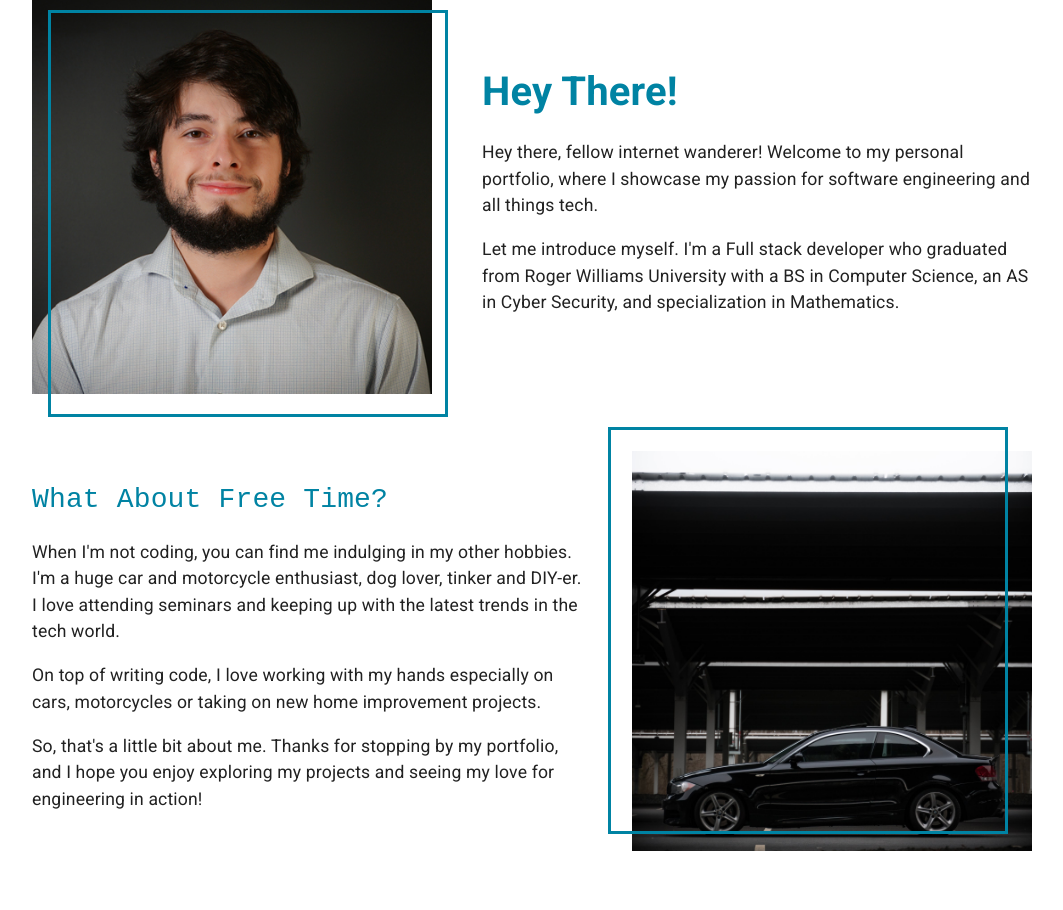
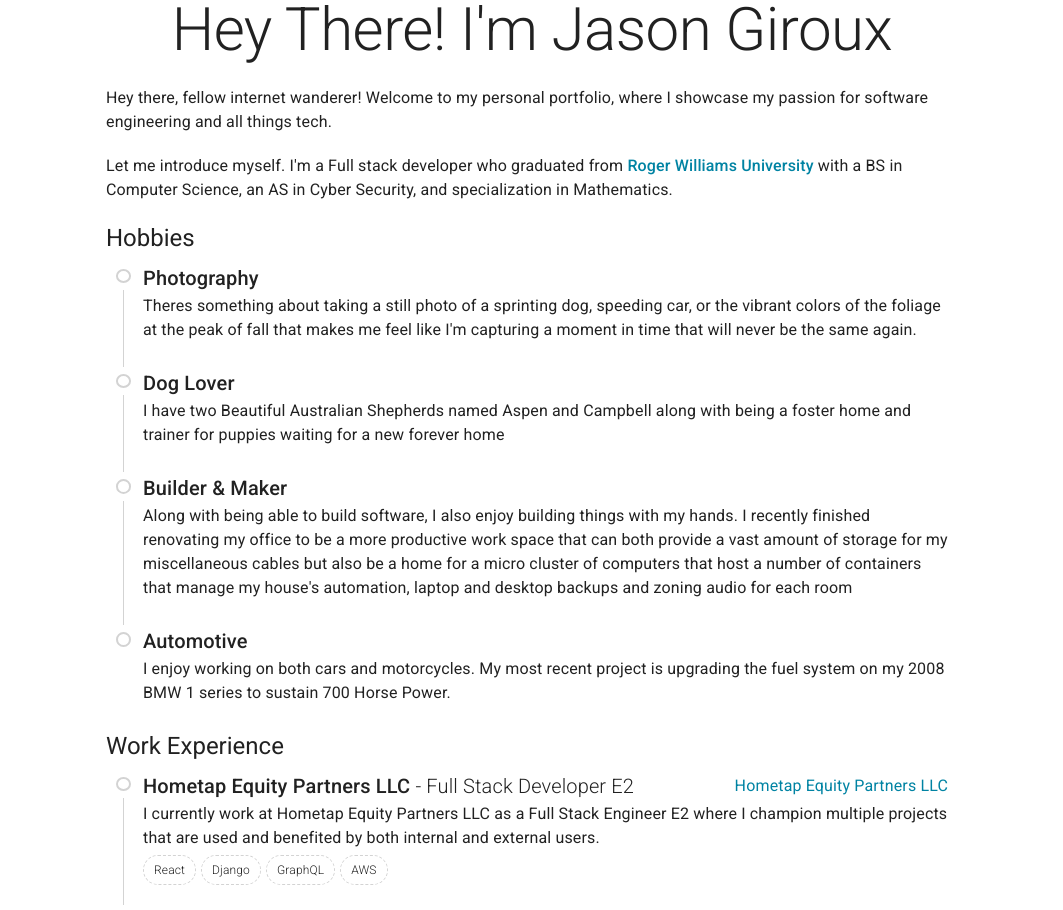
Before and after one commit to jaysongiroux/Personal-Website, a Next.js app: page /about in a window 1280 px wide. Shown: the part 120-1030 px from the top of the page, without its empty margins (108-1171 px from the left). Built offline with nearby package versions, Linux system fonts and the light colour scheme.

Commit message:
about page face lift
Signed-off-by: Jason Giroux <jgiroux@hometap.com>

```diff
--- /dev/null
+++ b/src/components/AboutTile/AboutTile.module.scss
@@ -0,0 +1,80 @@
+@import "../../styles/variables.scss";
+
+.AboutTileContainer {
+	display: flex;
+	flex-direction: row;
+	gap: 12px;
+	padding-left: 10px;
+	padding-right: 10px;
+	width: 100%;
+}
+
+.AboutTileGraphicsContainer {
+	display: flex;
+	flex-direction: column;
+	align-items: center;
+}
+
+.AboutTileCircle {
+	margin-top: 7px;
+	width: 15px;
+	border-radius: 50%;
+	border: 2px solid lightgray;
+}
+
+.AboutTileLine {
+	height: 100%;
+	width: 0.75px;
+	margin-top: 7px;
+	background-color: lightgray;
+}
+
+.AboutTileTitleContainer {
+	display: flex;
+	flex-direction: row;
+	justify-content: space-between;
+	width: 100%;
+	align-items: center;
+	flex-wrap: wrap;
+}
+
+.AboutTileTextContent {
+	padding-bottom: 20px;
+	width: 100%;
+}
+
+.AboutTileTitle {
+	font-weight: 400;
+}
+
+.AboutTileSubtitle {
+	font-weight: 200;
+}
+
+.AboutTileLink {
+	font-weight: 400;
+	color: $blue-accent;
+}
+
+.AboutTileChip {
+	padding-left: 10px;
+	padding-right: 10px;
+	padding-top: 5px;
+	padding-bottom: 5px;
+	border-radius: 20px;
+	border: 1px dashed lightgray;
+	font-size: 0.75em;
+	font-weight: 200;
+}
+
+.AboutTileChipsContainer {
+	display: flex;
+	flex-direction: row;
+	flex-wrap: wrap;
+	gap: 5px;
+	margin-top: 5px;
+}
+
+.AboutTileDescription {
+	white-space: pre-line;
+}
--- /dev/null
+++ b/src/components/AboutTile/AboutTile.tsx
@@ -0,0 +1,47 @@
+import React from "react";
+import { Typography } from "@mui/material";
+import cx from "classnames";
+import Link from "next/link";
+import { AboutTileProps } from "./types";
+import styles from "./AboutTile.module.scss";
+
+const AboutTile = (props: AboutTileProps) => {
+	return (
+		<div className={styles.AboutTileContainer}>
+			<div className={styles.AboutTileGraphicsContainer}>
+				<div
+					className={styles.AboutTileCircle}
+					style={{ height: props.last ? "15px" : "17px" }}
+				/>
+				{!props.last && <div className={cx(styles.AboutTileLine)} />}
+			</div>
+			<div className={styles.AboutTileTextContent}>
+				<span className={styles.AboutTileTitleContainer}>
+					<Typography variant="h6" className={styles.AboutTileTitle}>
+						{props.title}{" "}
+						<span className={styles.AboutTileSubtitle}>
+							{props.subtitle && `- ${props.subtitle}`}
+						</span>
+					</Typography>
+					{props.linkDestination && (
+						<Link href={props.linkDestination} className={styles.AboutTileLink}>
+							{props.linkName}
+						</Link>
+					)}
+				</span>
+				<Typography variant="body1" className={styles.AboutTileDescription}>
+					{props?.description}
+				</Typography>
+				<div className={styles.AboutTileChipsContainer}>
+					{props?.chips?.map((chip, chipIndex) => (
+						<span key={chipIndex} className={styles.AboutTileChip}>
+							{chip}
+						</span>
+					))}
+				</div>
+			</div>
+		</div>
+	);
+};
+
+export default AboutTile;
--- /dev/null
+++ b/src/components/AboutTile/AboutTileController.tsx
@@ -0,0 +1,28 @@
+import { Typography } from "@mui/material";
+import React from "react";
+import AboutTile from "./AboutTile";
+import { AboutTileControllerProps } from "./types";
+
+const AboutTileController = (props: AboutTileControllerProps) => {
+	return (
+		<>
+			{props.sections.map((section, sectionIndex) => (
+				<div key={sectionIndex}>
+					<Typography variant="h5" sx={{ marginBottom: 1 }}>
+						{section.title}
+					</Typography>
+					{section.blocks.map((block, blockIndex) => {
+						const isLast = blockIndex === section.blocks.length - 1;
+						return (
+							<div key={blockIndex}>
+								<AboutTile {...block} last={isLast} />
+							</div>
+						);
+					})}
+				</div>
+			))}
+		</>
+	);
+};
+
+export default AboutTileController;
--- /dev/null
+++ b/src/components/AboutTile/types.tsx
@@ -0,0 +1,21 @@
+export interface AboutTileProps {
+	title: string;
+	subtitle?: string;
+	description?: string;
+	linkName?: string;
+	linkDestination?: string;
+	chips?: string[];
+	last?: boolean;
+}
+
+export interface AboutTileControllerProps {
+	sections: {
+		title: string;
+		blocks: AboutTileProps[];
+	}[];
+}
+
+export interface ExampleSectionProps {
+	title: string;
+	blocks: AboutTileProps[];
+}
--- a/src/pages/about/about.module.scss
+++ b/src/pages/about/about.module.scss
@@ -1,96 +1,109 @@
 @import "../../styles/variables.scss";
 
-.AboutContainer {
+.AboutContainerRow {
+	display: flex;
+	flex-direction: row;
+	gap: 36px;
+}
+
+.AboutPhoto {
+	object-fit: cover;
+}
+
+.AboutInformationContainer {
+	text-align: center;
 	display: flex;
 	flex-direction: column;
-	align-items: center;
-	gap: 50px;
+	gap: 20px;
+
 	margin-top: 50px;
-	margin-bottom: 100px;
 }
 
-.AboutPictureContainer {
-	position: relative;
+.AboutInformationTypographyBody {
+	text-align: left;
 }
 
-.AboutPictureHero {
-	display: flex;
-	flex-direction: row;
-	align-items: center;
-	gap: 50px;
-	max-width: 1000px;
+// .AboutContainer {
+// 	display: flex;
+// 	flex-direction: column;
+// 	align-items: center;
+// 	gap: 50px;
+// 	margin-top: 50px;
+// 	margin-bottom: 100px;
+// }
 
-	p {
-		font-size: 1.1em;
-		line-height: 1.5em;
-	}
-}
+// .AboutPictureContainer {
+// 	position: relative;
+// }
 
-.AboutImage {
-	display: inline-block;
-	position: relative;
-	img {
-		object-fit: cover;
-	}
-}
+// .AboutPictureHero {
+// 	display: flex;
+// 	flex-direction: row;
+// 	align-items: center;
+// 	gap: 50px;
+// 	max-width: 1000px;
 
-.AboutImage::before {
-	position: absolute;
-	top: 4%;
-	left: 4%;
-	width: 100%;
-	height: 100%;
-	border: 3px solid $blue-accent;
-	content: "";
-}
+// 	p {
+// 		font-size: 1.1em;
+// 		line-height: 1.5em;
+// 	}
+// }
 
-.AboutDogImage {
-	display: inline-block;
-	position: relative;
-	img {
-		object-fit: cover;
-	}
-}
+// .AboutImage {
+// 	display: inline-block;
+// 	position: relative;
+// 	img {
+// 		object-fit: cover;
+// 	}
+// }
 
-.AboutDogImage::before {
-	position: absolute;
-	top: -6%;
-	left: -6%;
-	width: 100%;
-	height: 100%;
-	border: 3px solid $blue-accent;
-	content: "";
-}
+// .AboutDogImage {
+// 	display: inline-block;
+// 	position: relative;
+// 	img {
+// 		object-fit: cover;
+// 	}
+// }
 
-.colorImageBackground {
-	background-color: $blue-accent;
-	height: 300px;
-	width: 100%;
-	border-top-right-radius: 25%;
-	border-top-left-radius: 25%;
-	// border-radius: 50%;
-	position: absolute;
-	top: 0;
-	// left: 30px;
-	z-index: -1;
-}
+// .AboutDogImage::before {
+// 	position: absolute;
+// 	top: -6%;
+// 	left: -6%;
+// 	width: 100%;
+// 	height: 100%;
+// 	border: 3px solid $blue-accent;
+// 	content: "";
+// }
 
-.AboutContentContainer {
-	display: flex;
-	flex-direction: column;
-}
+// .colorImageBackground {
+// 	background-color: $blue-accent;
+// 	height: 300px;
+// 	width: 100%;
+// 	border-top-right-radius: 25%;
+// 	border-top-left-radius: 25%;
+// 	// border-radius: 50%;
+// 	position: absolute;
+// 	top: 0;
+// 	// left: 30px;
+// 	z-index: -1;
+// }
 
-.AboutHey {
-	font-size: 2.5em;
-	font-weight: 800;
-	margin: 0;
-	color: $blue-accent;
-}
+// .AboutContentContainer {
+// 	display: flex;
+// 	flex-direction: column;
+// }
 
-.AboutSecond {
-	color: $blue-accent;
-	font-family: monospace;
-	font-size: 1.75em;
-	font-weight: 200;
-	margin: 0;
-}
+// .AboutHey {
+// 	font-size: 2.5em;
+// 	font-weight: 800;
+// 	margin: 0;
+// 	color: $blue-accent;
+// }
+
+// .AboutSecond {
+// 	color: $blue-accent;
+// 	font-family: monospace;
+// 	font-size: 1.75em;
+// 	font-weight: 200;
+// 	margin: 0;
+// }
--- a/src/pages/about/index.tsx
+++ b/src/pages/about/index.tsx
@@ -1,57 +1,118 @@
+import { Container, Typography } from "@mui/material";
+import Link from "next/link";
 import styles from "./about.module.scss";
-import headshot from "../../assets/headshot.jpeg";
-import dogs from "../../assets/car.jpeg";
-import Image from "next/image";
+import AboutTileController from "@/components/AboutTile/AboutTileController";
+import { ExampleSectionProps } from "@/components/AboutTile/types";
 
-const About = () => {
-	return (
-		<div className={styles.AboutContainer}>
-			<div className={styles.AboutPictureHero}>
-				<div className={styles.AboutPictureHero}>
-					<div className={styles.AboutImage}>
-						<Image src={headshot} height={400} width={400} alt="Jason Giroux" />
-					</div>
-					<div>
-						<h2 className={styles.AboutHey}>Hey There!</h2>
-						<p>
-							Hey there, fellow internet wanderer! Welcome to my personal
-							portfolio, where I showcase my passion for software engineering
-							and all things tech.
-						</p>
-						<p>
-							Let me introduce myself. I&apos;m a Full stack developer who
-							graduated from Roger Williams University with a BS in Computer
-							Science, an AS in Cyber Security, and specialization in
-							Mathematics.
-						</p>
-					</div>
-				</div>
-			</div>
-			<div className={styles.AboutPictureHero}>
-				<div>
-					<h2 className={styles.AboutSecond}>What About Free Time?</h2>
-					<p>
-						When I&apos;m not coding, you can find me indulging in my other
-						hobbies. I&apos;m a huge car and motorcycle enthusiast, dog lover,
-						tinker and DIY-er. I love attending seminars and keeping up with the
-						latest trends in the tech world.
-					</p>
-					<p>
-						On top of writing code, I love working with my hands especially on
-						cars, motorcycles or taking on new home improvement projects.
-					</p>
-					<p>
-						So, that&apos;s a little bit about me. Thanks for stopping by my
-						portfolio, and I hope you enjoy exploring my projects and seeing my
-						love for engineering in action!
-					</p>
-				</div>
-				<div className={styles.AboutDogImage}>
-					<Image src={dogs} height={400} width={400} alt="Jason Giroux" />
-				</div>
+const exampleSections: ExampleSectionProps[] = [
+	{
+		title: "Hobbies",
+		blocks: [
+			{
+				title: "Photography",
+				description:
+					"Theres something about taking a still photo of a sprinting dog, speeding car, or the vibrant colors of the foliage at the peak of fall that makes me feel like I'm capturing a moment in time that will never be the same again.",
+			},
+			{
+				title: "Dog Lover",
+				description:
+					"I have two Beautiful Australian Shepherds named Aspen and Campbell along with being a foster home and trainer for puppies waiting for a new forever home",
+			},
+			{
+				title: "Builder & Maker",
+				description:
+					"Along with being able to build software, I also enjoy building things with my hands. I recently finished renovating my office to be a more productive work space that can both provide a vast amount of storage for my miscellaneous cables but also be a home for a micro cluster of computers that host a number of containers that manage my house's automation, laptop and desktop backups and zoning audio for each room",
+			},
+			{
+				title: "Automotive",
+				description:
+					"I enjoy working on both cars and motorcycles. My most recent project is upgrading the fuel system on my 2008 BMW 1 series to sustain 700 Horse Power.",
+			},
+		],
+	},
+	{
+		title: "Work Experience",
+		blocks: [
+			{
+				subtitle: "Full Stack Developer E2",
+				title: "Hometap Equity Partners LLC",
+				linkName: "Hometap Equity Partners LLC",
+				linkDestination: "https://www.hometap.com/",
+				description:
+					"I currently work at Hometap Equity Partners LLC as a Full Stack Engineer E2 where I champion multiple projects that are used and benefited by both internal and external users.",
+				chips: ["React", "Django", "GraphQL", "AWS"],
+			},
+			{
+				subtitle: "Computer Engineer E1",
+				title: "Assured Information Security",
+				linkName: "Assured Information Security",
+				linkDestination: "https://www.ainfosec.com/",
+				description:
+					"TS Clearance. I worked at Assured Information Security as a computer engineer E1 where I was apart of a number of teams  working on customer facing products implementing new ground breaking features. I also worked on Internal Research and development projects.",
+				chips: ["React", "GRPC", "Electron", "Python", "C++", "GO Lang"],
+			},
+			{
+				subtitle: "Software Engineer",
+				title: "Reserve Technology",
+				linkName: "Reserve Technology",
+				linkDestination: "https://www.reservetechnology.com/",
+				description:
+					"I worked at Reserve Technology as a software engineer where I worked within the PHP Laravel framework to develop A brand new Bidding platform.",
+				chips: ["PHP", "Laravel", "MySQL", "Vue.js", "AWS"],
+			},
+		],
+	},
+	{
+		title: "Education",
+		blocks: [
+			{
+				title: "Roger Williams University",
+				subtitle: "Bristol, Rhode Island",
+				linkName: "Roger Williams University",
+				linkDestination: "https://www.rwu.edu/",
+				description: `• BS Computer Science, AS Cyber security, Specialization in mathematics
+					• Played on the soccer team as the Goal keeper
+					• Dean's List 2015-2018`,
+			},
+			{
+				title: "Westborough High School",
+				subtitle: "Massachusetts",
+				linkName: "Westborough High School",
+				linkDestination: "https://www.westboroughk12.org/whs",
+			},
+		],
+	},
+];
+
+const About = () => (
+	<Container maxWidth="md">
+		<div className={styles.AboutContainerRow}>
+			<div className={styles.AboutInformationContainer}>
+				<Typography variant="h2">Hey There! I&apos;m Jason Giroux</Typography>
+				<Typography
+					variant="body1"
+					className={styles.AboutInformationTypographyBody}
+				>
+					Hey there, fellow internet wanderer! Welcome to my personal portfolio,
+					where I showcase my passion for software engineering and all things
+					tech.
+				</Typography>
+				<Typography
+					variant="body1"
+					className={styles.AboutInformationTypographyBody}
+				>
+					Let me introduce myself. I&apos;m a Full stack developer who graduated
+					from{" "}
+					<Link href="https://www.rwu.edu/">Roger Williams University</Link>{" "}
+					with a BS in Computer Science, an AS in Cyber Security, and
+					specialization in Mathematics.
+				</Typography>
 			</div>
 		</div>
-	);
-};
+		<div style={{ marginTop: 20 }}>
+			<AboutTileController sections={exampleSections} />
+		</div>
+	</Container>
+);
 
 export default About;
```
